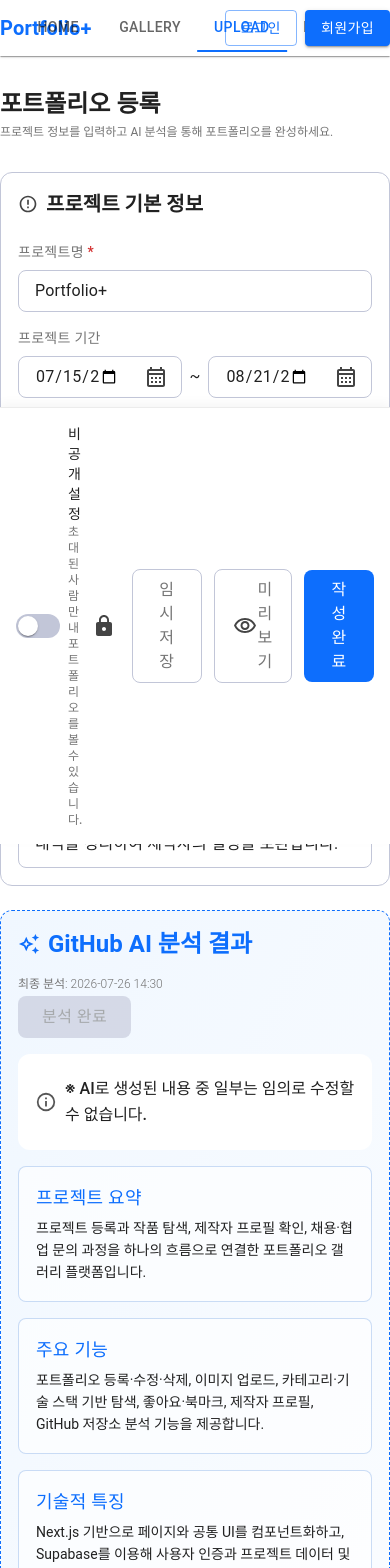
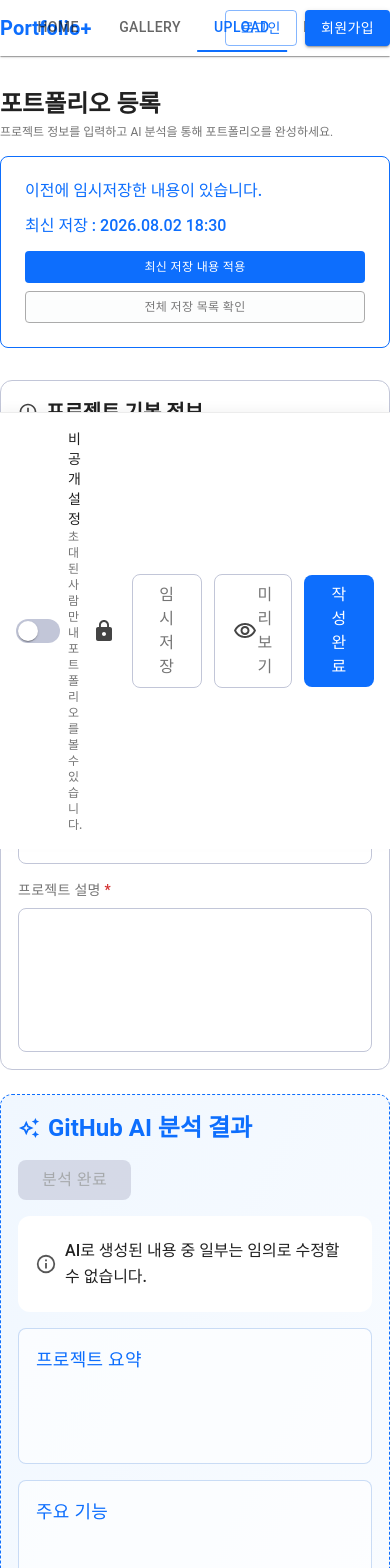
Before and after one commit to raspbsb/EST_FE_13_3rd_Project, a React (Vite) app in the folder app/: page /portfolios/new in a window 390 px wide. Shown: the top 1568 px of the page. Built offline with nearby package versions, Linux system fonts and the light colour scheme; no server answers.

Commit message:
feat: 세부 스타일링 및 구조 개선

```diff
--- a/app/src/components/PortfolioEditor/DraftGuideSection.jsx
+++ b/app/src/components/PortfolioEditor/DraftGuideSection.jsx
@@ -1,6 +1,6 @@
 /**
  * 프로젝트 설명, AI 추천 초안, 한 줄 요약 확인 섹션
- * @param {{ sectionCardSx: object, formInputSx: object }} props - sectionCardSx: 섹션 외곽 박스 sx, formInputSx: OutlinedInput 공통 sx
+ * @param {{ sectionCardSx: object, formInputSx: object, draftGuide: object }} props - sectionCardSx: 섹션 외곽 박스 sx, formInputSx: OutlinedInput 공통 sx, draftGuide: AI 초안 생성 상태 객체
  * @returns {JSX.Element} 현재 설명 비교 카드, AI 추천 초안 카드, AI 추천 한 줄 요약 입력 영역
  */
 import Box from "@mui/material/Box";
@@ -11,7 +11,7 @@ import Stack from "@mui/material/Stack";
 import Text from "@mui/material/Typography";
 import { EditIcon } from "../../lib/icons";
 
-export default function DraftGuideSection({ sectionCardSx, formInputSx, handleFormChange }) {
+export default function DraftGuideSection({ sectionCardSx, formInputSx, draftGuide }) {
   return (
     <Box>
       <Box
@@ -63,9 +63,7 @@ export default function DraftGuideSection({ sectionCardSx, formInputSx, handleFo
               component="p"
               sx={{ flex: 1, whiteSpace: "pre-line" }}
             >
-              창작자와 개발자가 자신의 프로젝트를 등록하고, 방문자와 채용 담당자가 분야와 기술 스택을 기준으로 작품을
-              탐색할 수 있는 AI 기반 포트폴리오 갤러리 플랫폼입니다. GitHub 저장소 분석을 통해 프로젝트의 주요 기능과
-              기술적 특징, 참여 내역을 정리하여 제작자의 설명을 보완합니다.
+              {draftGuide.originalDescription}
             </Text>
 
             <Button type="button" variant="contained" sx={{ alignSelf: "flex-end" }}>
@@ -89,10 +87,7 @@ export default function DraftGuideSection({ sectionCardSx, formInputSx, handleFo
             </Text>
 
             <Text className="portfolio-editor-draft-guide__card-body" component="p" sx={{ flex: 1 }}>
-              Portfolio+는 창작자와 개발자가 자신의 프로젝트를 전시하고, 방문자와 채용 담당자가 분야와 기술 스택을
-              기준으로 작품을 탐색할 수 있는 AI 기반 포트폴리오 갤러리 플랫폼입니다. GitHub 저장소에서 확인 가능한
-              프로젝트 구조와 참여 내역을 분석해 주요 기능과 기술적 특징을 정리하고, 제작자의 주관적인 소개를 보완하는
-              정보를 제공합니다.
+              {draftGuide.aiDraftDescription}
             </Text>
 
             <Button type="button" variant="contained" disabled sx={{ alignSelf: "flex-end" }}>
@@ -118,12 +113,13 @@ export default function DraftGuideSection({ sectionCardSx, formInputSx, handleFo
             fullWidth
             multiline
             minRows={4}
-            defaultValue="GitHub 분석을 통해 프로젝트 정보를 보완하고 작품 탐색부터 채용·협업 문의까지 연결하는 포트폴리오 갤러리"
+            value={draftGuide.aiShortSummary}
             sx={{
               ...formInputSx,
             }}
             inputProps={{
               "aria-label": "AI 추천 한 줄 요약",
+              readOnly: true,
             }}
           />
 
--- a/app/src/components/PortfolioEditor/EditorTitleSection.jsx
+++ b/app/src/components/PortfolioEditor/EditorTitleSection.jsx
@@ -26,29 +26,28 @@ export default function EditorTitleSection({ isEdit, temporaryDrafts }) {
 
       {/* 임시저장 */}
       {temporaryDrafts[0].id ? (
-        <Stack
-          direction="row"
-          sx={{
-            justifyContent: "space-between",
-            alignItems: "center",
-            maxWidth: 464,
-            border: "1px solid",
-            borderColor: "primary.main",
-            borderRadius: 2,
-            p: 2,
-          }}
-        >
-          {/* 텍스트 그룹 */}
-          <Stack spacing={1}>
-            <Text>이전에 임시저장한 내용이 있습니다.</Text>
-            <Text>최신 저장 : 2026.08.02 18:30</Text>
+        <Stack className="portfolio-editor-temporary-draft" direction={{ xs: "column", tablet: "row" }}>
+          <Stack className="portfolio-editor-temporary-draft__text" spacing={2}>
+            <Text className="portfolio-editor-temporary-draft__line">이전에 임시저장한 내용이 있습니다.</Text>
+            <Text className="portfolio-editor-temporary-draft__line">최신 저장 : 2026.08.02 18:30</Text>
           </Stack>
-          {/* 버튼 그룹 */}
-          <Stack spacing={1}>
-            <Button type="submit" variant="contained" size="small">
+
+          <Stack className="portfolio-editor-temporary-draft__actions" spacing={1}>
+            <Button
+              className="portfolio-editor-temporary-draft__button portfolio-editor-temporary-draft__button--primary"
+              type="submit"
+              variant="contained"
+              size="small"
+            >
               최신 저장 내용 적용
             </Button>
-            <Button type="button" variant="outlined" size="small">
+
+            <Button
+              className="portfolio-editor-temporary-draft__button portfolio-editor-temporary-draft__button--secondary"
+              type="button"
+              variant="outlined"
+              size="small"
+            >
               전체 저장 목록 확인
             </Button>
           </Stack>
--- a/app/src/components/PortfolioEditor/GithubAiAnalysisSection.jsx
+++ b/app/src/components/PortfolioEditor/GithubAiAnalysisSection.jsx
@@ -1,6 +1,6 @@
 /**
  * GitHub 저장소 분석 결과, 수정 제한 안내, 분석 근거 아코디언 섹션
- * @param {{ sectionCardSx: object }} props - sectionCardSx: 분석 결과 섹션 외곽 박스 sx
+ * @param {{ sectionCardSx: object, aiAnalysisResult: object }} props - sectionCardSx: 분석 결과 섹션 외곽 박스 sx, aiAnalysisResult: AI 분석 결과 상태 객체
  * @returns {JSX.Element} GitHub AI 분석 결과 카드 목록, 수정 제한 안내, 분석 근거 아코디언
  */
 import Accordion from "@mui/material/Accordion";
@@ -15,40 +15,16 @@ import Text from "@mui/material/Typography";
 import { AwesomeIcon, DropDownIcon } from "../../lib/icons";
 import AnalysisResultCard from "./AnalysisResultCard";
 
+export default function GithubAiAnalysisSection({ sectionCardSx, aiAnalysisResult }) {
   const analysisResultItems = [
-  {
-    title: "프로젝트 요약",
-    description:
-      "프로젝트 등록과 작품 탐색, 제작자 프로필 확인, 채용·협업 문의 과정을 하나의 흐름으로 연결한 포트폴리오 갤러리 플랫폼입니다.",
-  },
-  {
-    title: "주요 기능",
-    description:
-      "포트폴리오 등록·수정·삭제, 이미지 업로드, 카테고리·기술 스택 기반 탐색, 좋아요·북마크, 제작자 프로필, GitHub 저장소 분석 기능을 제공합니다.",
-  },
-  {
-    title: "기술적 특징",
-    description:
-      "Next.js 기반으로 페이지와 공통 UI를 컴포넌트화하고, Supabase를 이용해 사용자 인증과 프로젝트 데이터 및 이미지 파일을 관리합니다.",
-  },
-  {
-    title: "프로젝트 구조 및 복잡도",
-    description:
-      "인증, 콘텐츠 CRUD, 이미지 저장소, 검색·필터링, 외부 API 통신을 함께 처리하는 다중 기능 웹 애플리케이션 구조입니다.",
-  },
-  {
-    title: "담당 역할",
-    description:
-      "서비스의 핵심 사용자 흐름과 페이지별 요구사항을 정의하고, 등록·수정 페이지를 포함한 스토리보드와 공통 UI 구조를 설계했습니다.",
-  },
-  {
-    title: "참여 내역",
-    description:
-      "기획 문서와 화면 설계 자료를 기준으로 정보 구조, AI 분석 결과 표시 정책, 입력 항목 및 예외 상태를 구체화했습니다.",
-  },
+    { title: "프로젝트 요약", description: aiAnalysisResult.projectSummary },
+    { title: "주요 기능", description: aiAnalysisResult.mainFeatures },
+    { title: "기술적 특징", description: aiAnalysisResult.technicalFeatures },
+    { title: "프로젝트 구조 및 복잡도", description: aiAnalysisResult.projectStructure },
+    { title: "담당 역할", description: aiAnalysisResult.analyzedRole },
+    { title: "참여 내역", description: aiAnalysisResult.participationDetails },
   ];
 
-export default function GithubAiAnalysisSection({ sectionCardSx }) {
   return (
     <Box
       className="portfolio-editor-ai-section"
@@ -83,7 +59,9 @@ export default function GithubAiAnalysisSection({ sectionCardSx }) {
         </Stack>
 
         <Stack spacing={0.5} sx={{ alignItems: { xs: "flex-start", tablet: "flex-end" } }}>
-          <Text className="portfolio-editor-ai-section__analyzed-at">최종 분석: 2026-07-26 14:30</Text>
+          {aiAnalysisResult.analyzedAt ? (
+            <Text className="portfolio-editor-ai-section__analyzed-at">최종 분석: {aiAnalysisResult.analyzedAt}</Text>
+          ) : null}
           <Button variant="contained" disabled size="medium">
             분석 완료
           </Button>
@@ -92,7 +70,7 @@ export default function GithubAiAnalysisSection({ sectionCardSx }) {
 
       <Alert className="portfolio-editor-ai-section__notice" severity="info">
         <Text className="portfolio-editor-ai-section__notice-text">
-          ※ AI로 생성된 내용 중 일부는 임의로 수정할 수 없습니다.
+          AI로 생성된 내용 중 일부는 임의로 수정할 수 없습니다.
         </Text>
       </Alert>
 
@@ -160,12 +138,13 @@ export default function GithubAiAnalysisSection({ sectionCardSx }) {
             <Text className="portfolio-editor-analysis-evidence__prompt-text">영역을 펼쳐 분석 근거를 확인하세요.</Text>
           </Paper>
 
+          {aiAnalysisResult.analysisLimitation ? (
             <Alert className="portfolio-editor-analysis-evidence__limit" severity="warning">
               <Text className="portfolio-editor-analysis-evidence__limit-text">
-              분석 한계 : 커밋 작성자 정보가 실제 작업자와 다르거나 하나의 계정을 공동으로 사용했다면, 개인별 참여
-              내역을 정확하게 구분하기 어렵습니다.
+                {aiAnalysisResult.analysisLimitation}
               </Text>
             </Alert>
+          ) : null}
         </AccordionDetails>
       </Accordion>
     </Box>
--- a/app/src/components/PortfolioEditor/PortfolioEditor.css
+++ b/app/src/components/PortfolioEditor/PortfolioEditor.css
@@ -182,7 +182,7 @@ body {
 }
 
 .portfolio-editor-page .MuiButton-root {
-  min-height: 42px;
+  min-height: 32px;
   border-radius: 8px;
   padding: 8px 24px;
   font-size: 16px;
@@ -298,6 +298,69 @@ body {
 .portfolio-editor-page > form,
 .portfolio-editor-page form {
   color: var(--portfolio-text-primary);
+}
+
+.portfolio-editor-temporary-draft.MuiStack-root {
+  width: fit-content;
+  max-width: 100%;
+  justify-content: space-between;
+  align-items: center;
+  gap: clamp(16px, 4vw, 64px);
+  padding: 24px;
+  border: 1px solid #0d6efd;
+  border-radius: 8px;
+  background-color: #ffffff;
+}
+
+.portfolio-editor-temporary-draft__text.MuiStack-root {
+  gap: 0px;
+  min-width: 0;
+}
+
+.portfolio-editor-temporary-draft__line.MuiTypography-root {
+  color: #0d6efd;
+  font-size: 16px;
+  font-weight: 500;
+  line-height: 1.2;
+  overflow-wrap: anywhere;
+}
+
+.portfolio-editor-temporary-draft__actions.MuiStack-root {
+  flex-shrink: 0;
+}
+
+.portfolio-editor-temporary-draft__button.MuiButton-root {
+  min-width: 0;
+  padding: 5px 8px;
+  border-radius: 4px;
+  font-size: 12px;
+  font-weight: 500;
+  line-height: 16px;
+  white-space: normal;
+  word-break: keep-all;
+}
+
+.portfolio-editor-temporary-draft__button--primary.MuiButton-root {
+  color: #ffffff;
+  background-color: #0d6efd;
+}
+
+.portfolio-editor-temporary-draft__button--secondary.MuiButton-root {
+  color: #212121;
+  border-color: #757575;
+  background-color: #fbfcfd;
+  opacity: 0.6;
+}
+
+@media (max-width: 599px) {
+  .portfolio-editor-temporary-draft.MuiStack-root {
+    width: 100%;
+    align-items: stretch;
+  }
+
+  .portfolio-editor-temporary-draft__actions.MuiStack-root {
+    width: 100%;
+  }
 }
 
 .portfolio-editor-title {
@@ -520,6 +583,15 @@ body {
   align-items: flex-start;
 }
 
+.portfolio-editor-page .portfolio-editor-meta-limit-text.MuiTypography-root {
+  color: var(--portfolio-text-secondary);
+  font-size: 10px;
+  font-weight: 500;
+  letter-spacing: 1.5px;
+  line-height: 16px;
+  white-space: nowrap;
+}
+
 .portfolio-editor-draft-guide.MuiBox-root {
   border-radius: 12px;
   background-color: var(--portfolio-surface);
--- a/app/src/components/PortfolioEditor/ProjectMetaSection.jsx
+++ b/app/src/components/PortfolioEditor/ProjectMetaSection.jsx
@@ -135,9 +135,9 @@ export default function ProjectMetaSection({
             </FieldLabel>
 
             <Text
+              className="portfolio-editor-meta-limit-text"
               component="span"
               sx={{
-                color: "#757575",
                 fontSize: 10,
                 fontWeight: 500,
                 letterSpacing: "1.5px",
@@ -191,9 +191,9 @@ export default function ProjectMetaSection({
             </FieldLabel>
 
             <Text
+              className="portfolio-editor-meta-limit-text"
               component="span"
               sx={{
-                color: "#757575",
                 fontSize: 10,
                 fontWeight: 500,
                 letterSpacing: "1.5px",
--- a/app/src/pages/PortfolioEditor.jsx
+++ b/app/src/pages/PortfolioEditor.jsx
@@ -28,7 +28,7 @@ export default function PortfolioEditor({ data }) {
   const isEdit = Boolean(id) && Boolean(editRouteMatch);
 
   // 로컬 스토리지 임시저장 데이터. 객체 데이터 확정되면 키값은 기본값으로 넣어주기
-  const [temporaryDrafts, setTemporaryDrafts] = useState([{ id: null }]);
+  const [temporaryDrafts, setTemporaryDrafts] = useState([{ id: 1 }]);
   // 공개/비공개 토글 스위치 체크여부 상태
   const [isPortfolioPublic, setIsPortfolioPublic] = useState(false);
 
@@ -123,37 +123,22 @@ export default function PortfolioEditor({ data }) {
   // 사용자 입력 데이터 상태 객체. 기본값 모두 빈값. 키 : title, summary, description, started_at, ended_at,
   // deploy_url, repository_url, project_type, team_size, author_role, environment, is_public, categories, tech_stacks, images
   const [formData, setFormData] = useState({
-    title: "Portfolio+",
+    title: "",
     summary: "",
-    description:
-      "창작자와 개발자가 자신의 프로젝트를 등록하고, 방문자와 채용 담당자가 분야와 기술 스택을 기준으로 작품을 탐색할 수 있는 AI 기반 포트폴리오 갤러리 플랫폼입니다. GitHub 저장소 분석을 통해 프로젝트의 주요 기능과 기술적 특징, 참여 내역을 정리하여 제작자의 설명을 보완합니다.",
-    started_at: "2026-07-15",
-    ended_at: "2026-08-21",
-    deploy_url: "https://react-mission-eight.vercel.app/",
-    repository_url: "https://github.com/alikerock/estfe13-react-bbs-server/blob/main/index.js",
-    project_type: "team",
-    team_size: "small-team",
-    author_role: "서비스 기획 · 스토리보드 · 디자인 · 프론트엔드 개발",
-    environment: "course",
+    description: "",
+    started_at: "",
+    ended_at: "",
+    deploy_url: "",
+    repository_url: "",
+    project_type: "",
+    team_size: "",
+    author_role: "",
+    environment: "",
     is_public: false,
-    categories: [
-      { value: "web", label: "Web" },
-      { value: "frontend", label: "Frontend" },
-    ],
-    tech_stacks: [
-      { value: "sass", label: "Sass" },
-      { value: "javascript", label: "javaScript" },
-      { value: "react", label: "React" },
-      { value: "typescript", label: "TypeScript" },
-      { value: "next-js", label: "Next.js" },
-      { value: "supabase", label: "Supabase" },
-    ],
+    categories: [],
+    tech_stacks: [],
     images: [],
   });
-
-  // 카테고리/기술스택 제한 넘으면 disabled 처리용 변수
-  const isCategoryLimitReached = formData.categories.length >= MAX_CATEGORY_COUNT;
-  const isTechStackLimitReached = formData.tech_stacks.length >= MAX_TECH_STACK_COUNT;
 
   // AI 분석 결과 데이터 상태 객체. 기본값 모두 빈값. 키 : projectSummary, mainFeatures,
   // technicalFeatures, projectStructure, analyzedRole, participationDetails, analysisLimitation, analysisEvidence
@@ -304,7 +289,7 @@ export default function PortfolioEditor({ data }) {
                   formData={formData}
                   handleFormChange={handleFormChange}
                 />
-                <GithubAiAnalysisSection sectionCardSx={sectionCardSx} />
+                <GithubAiAnalysisSection sectionCardSx={sectionCardSx} aiAnalysisResult={aiAnalysisResult} />
               </Stack>
 
               <Stack spacing={3}>
@@ -332,6 +317,7 @@ export default function PortfolioEditor({ data }) {
             <DraftGuideSection
               sectionCardSx={sectionCardSx}
               formInputSx={formInputSx}
+              draftGuide={draftGuide}
               handleFormChange={handleFormChange}
             />
             <EditorActionBar
```
Lines whose indentation alone changed are shown as unchanged.
